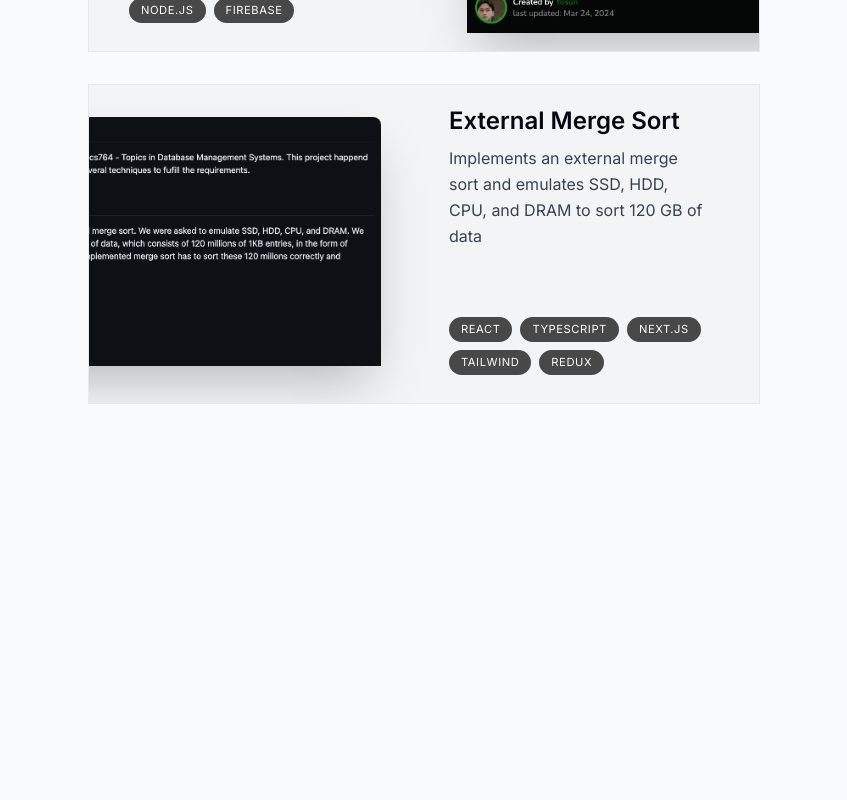
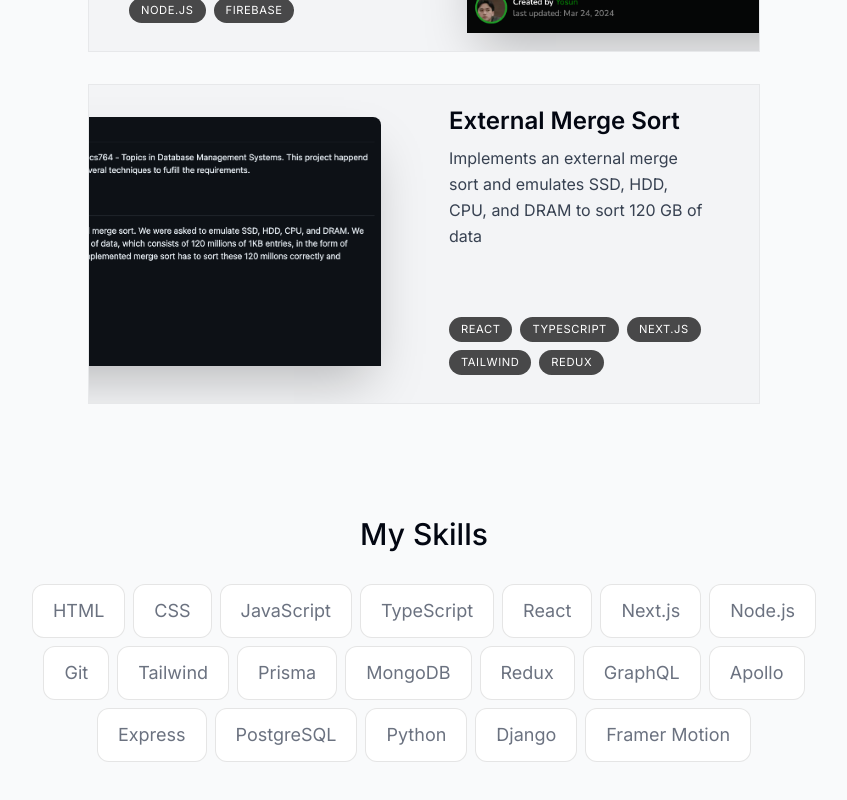
Before and after one commit to yosunlu/portfolio, a Next.js app: page / in a window 1280 px wide. Shown: the part 1516-2316 px from the top of the page, without its empty margins (216-1063 px from the left). Built offline with nearby package versions, Linux system fonts and the light colour scheme.

Commit message:
Skills Done #7

```diff
--- a/app/page.tsx
+++ b/app/page.tsx
@@ -2,6 +2,7 @@
 import Intro from '@/components/intro'
 import SectionDevider from '@/components/section-devider'
 import Projects from '@/components/projects'
+import Skills from '@/components/skills'
 
 export default function Home() {
   return (
@@ -10,6 +11,7 @@
       <SectionDevider/>
       <About/>
       <Projects/>
+      <Skills/>
     </main>
   )
 }
--- a/components/projects.tsx
+++ b/components/projects.tsx
@@ -12,7 +12,7 @@
   return (
     <section
       ref={ref}
-      id='projects' className='scroll-mt-28'>
+      id='projects' className='scroll-mt-28 mb-28'>
         <SectionHeading>My Projects</SectionHeading>
         <div>
             {projectsData.map((project, index) => (
--- /dev/null
+++ b/components/skills.tsx
@@ -0,0 +1,50 @@
+'use client'
+import React from 'react'
+import SectionHeading from './section-heading'
+import { skillsData } from '@/lib/data'
+import { useSectionInView } from "@/lib/hooks";
+import { motion } from 'framer-motion'
+
+const fadeInAnimationVariants = {
+    initial: {
+        opacity: 0,
+        y:100
+    },
+    animate: (index: number) => ({
+        opacity: 1,
+        y: 0,
+        transition: {
+            delay: 0.05 * index,
+        }
+    }),
+}
+
+export default function Skills() {
+    const { ref } = useSectionInView('Skills');
+
+  return (
+    <section ref={ref} className='mb-28 max-w-[53rem] scroll-mt-28 text-center sm:mb-40' id='skills'>
+        <SectionHeading>My Skills</SectionHeading>
+        <ul className='flex flex-wrap justify-center gap-2 text-lg text-gray-500'>
+            {
+                skillsData.map((skills, index) => (
+                    <motion.li className='bg-white border border-black/[0.1] rounded-xl px-5 py-3'
+                     key={index}
+                     variants={fadeInAnimationVariants}
+                     initial='initial'
+                     whileInView='animate'
+                     viewport={{
+                        once:true,
+                     }}
+                     custom={index}
+                     >
+                    {skills}
+
+                     </motion.li>
+                ))
+            }
+
+        </ul>
+    </section>
+  )
+}
```
